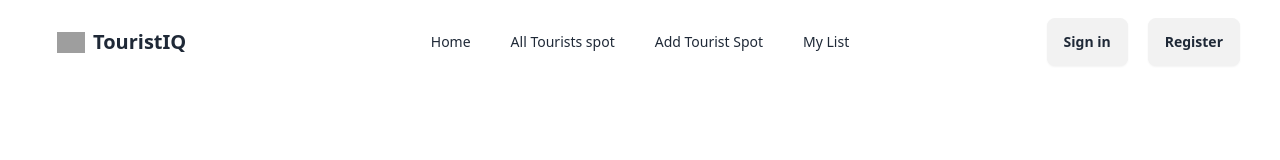
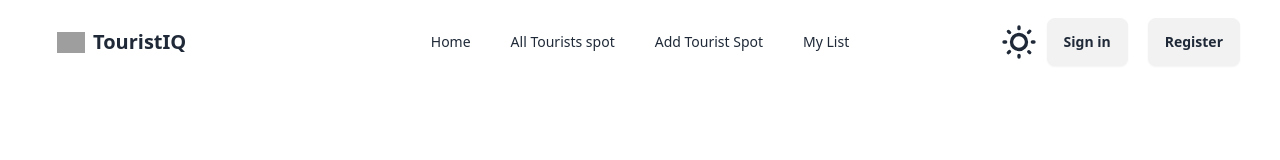
Before and after one commit to nhwnahid007/tourist-iq-client, a React (Vite) app: page /login in a window 1280 px wide. Shown: the top 160 px of the page. Built offline with nearby package versions, Linux system fonts and the light colour scheme; no server answers; grey boxes are pictures that could not be loaded.

Commit message:
added theme controller

```diff
--- a/index.html
+++ b/index.html
@@ -1,5 +1,5 @@
 <!doctype html>
-<html lang="en">
+<html lang="en" data-theme="dark">
   <head>
     <meta charset="UTF-8" />
     <link rel="icon" type="image/svg+xml" href="/vite.svg" />
--- a/src/Pages/MyList/MyList.jsx
+++ b/src/Pages/MyList/MyList.jsx
@@ -40,6 +40,8 @@ const MyList = () => {
                             text: "Your file has been deleted.",
                             icon: "success"
                         });
+                        const remaining = list.filter(remainingList => remainingList._id !== _id)
+                        setList(remaining)
                     }
                 })
         }
--- a/src/Pages/ViewDetails/ViewDetails.jsx
+++ b/src/Pages/ViewDetails/ViewDetails.jsx
@@ -1,6 +1,6 @@
 import { CiCloudSun } from "react-icons/ci";
-import { FaLocationArrow, FaRegClock } from "react-icons/fa";
-import { MdOutlinePriceCheck } from "react-icons/md";
+import { FaEye, FaLocationArrow, FaRegClock } from "react-icons/fa";
+import { MdBookmarkAdded, MdEmail, MdOutlinePriceCheck } from "react-icons/md";
 import { Link, useLoaderData, useParams } from "react-router-dom";
 
 
@@ -10,7 +10,7 @@ const ViewDetails = () => {
     console.log(_id)
     const tourist = tourists.find((tourist) => tourist._id === _id);
     console.log(tourist)
-    const {photo,description,spot,country,time,price,season,location} = tourist
+    const {photo,description,spot,country,time,price,season,location,number,name,email} = tourist
     return (
         <div>
             <h1>{}</h1>
@@ -24,7 +24,7 @@ const ViewDetails = () => {
           />
         </div>
 
-        <div className="max-w-lg bg-base-200 md:max-w-2xl md:z-10 md:shadow-lg md:absolute md:top-0 md:mt-48 lg:w-3/5 lg:left-0 lg:mt-24 lg:ml-20 xl:mt-24 xl:ml-12">
+        <div className="max-w-lg bg-opacity-40 bg-base-200 md:max-w-2xl md:z-10 md:shadow-lg md:absolute md:top-0 md:mt-16 lg:w-3/5 lg:left-0 lg:mt-24 lg:ml-20 xl:mt-16 xl:ml-12 backdrop-filter backdrop-blur-lg">
           {/* Text Wrapper */}
           <div className="flex flex-col p-12 font-lora md:px-16">
             <h2 className="text-2xl font-medium uppercase text-green-800 lg:text-4xl">
@@ -38,6 +38,9 @@ const ViewDetails = () => {
             <FaLocationArrow />{location}, {country}
             </p>
             <p className="text-gray-500 gap-2 flex items-center text-sm">
+            Visited since last year: <FaEye /> {number}
+            </p>
+            <p className="text-gray-500 gap-2 flex items-center text-sm">
             <FaRegClock /> For {time}
             </p>
             <p className="text-gray-500 flex items-center gap-2 text-sm">
@@ -45,6 +48,12 @@ const ViewDetails = () => {
             </p>
             <p className="text-gray-500 flex items-center gap-2 text-sm">
             <CiCloudSun /> {season}
+            </p>
+            <p className="text-gray-500 flex items-center gap-2 text-sm">
+            <MdBookmarkAdded /> Added by {name}
+            </p>
+            <p className="text-gray-500 flex items-center gap-2 text-sm">
+            <MdEmail /> Email: {email}
             </p>
             {/* Button Container */}
             <div className="mt-8">
--- a/src/Routes/Routes.jsx
+++ b/src/Routes/Routes.jsx
@@ -53,11 +53,11 @@ const router = createBrowserRouter([
 
         {
           path: 'myList',
-          element:<MyList></MyList>
+          element:<PrivateRoute><MyList></MyList></PrivateRoute>
         },
         {
           path: '/Update/:_id',
-          element: <Update></Update>,
+          element: <PrivateRoute><Update></Update></PrivateRoute>,
           loader: () => fetch("http://localhost:5000/tourist"),
         }
       ]
--- a/src/Shared/Navbar.jsx
+++ b/src/Shared/Navbar.jsx
@@ -1,18 +1,32 @@
-import { useContext } from "react";
+import { useContext, useEffect, useState } from "react";
 import { FaBars } from "react-icons/fa";
 import { Link, NavLink } from "react-router-dom";
 import swal from "sweetalert";
 import { AuthContext } from "../Providers/AuthProvider";
 
 const Navbar = () => {
-    const { user, logOut } = useContext(AuthContext)
-    console.log(user)
+  const [theme, setTheme] = useState("light");
+  useEffect(()=>{
+    localStorage.setItem('theme',theme)
+    const localTheme = localStorage.getItem('theme')
+    document.querySelector('html').setAttribute('data-theme',localTheme)
+  },[theme])
+  const handleToggle = (e) => {
+    if (e.target.checked){
+      setTheme('dark')
+    }
+    else{
+      setTheme('light')
+    }
+  };
+  console.log(theme)
+  const { user, logOut } = useContext(AuthContext);
+  console.log(user);
   const handleSignOut = () => {
-        logOut()
-        .then(()=>{
-          console.log('logged out')
+    logOut().then(() => {
+      console.log("logged out");
       swal("Good job!", "Successfully Logged Out!", "success");
-        })
+    });
   };
   const navLinks = (
     <>
@@ -28,8 +42,6 @@ const Navbar = () => {
       <li>
         <NavLink to="/MyList">My List</NavLink>
       </li>
-
-
     </>
   );
   return (
@@ -65,10 +77,37 @@ const Navbar = () => {
       </div>
 
       <div className="navbar-end space-x-2">
+        <label className="swap swap-rotate">
+          {/* this hidden checkbox controls the state */}
+          <input
+            type="checkbox"
+            className="theme-controller"
+            value="synthwave"
+            onChange={handleToggle}
+          />
+
+          {/* sun icon */}
+          <svg
+            className="swap-off fill-current w-10 h-10"
+            xmlns="http://www.w3.org/2000/svg"
+            viewBox="0 0 24 24"
+          >
+            <path d="M5.64,17l-.71.71a1,1,0,0,0,0,1.41,1,1,0,0,0,1.41,0l.71-.71A1,1,0,0,0,5.64,17ZM5,12a1,1,0,0,0-1-1H3a1,1,0,0,0,0,2H4A1,1,0,0,0,5,12Zm7-7a1,1,0,0,0,1-1V3a1,1,0,0,0-2,0V4A1,1,0,0,0,12,5ZM5.64,7.05a1,1,0,0,0,.7.29,1,1,0,0,0,.71-.29,1,1,0,0,0,0-1.41l-.71-.71A1,1,0,0,0,4.93,6.34Zm12,.29a1,1,0,0,0,.7-.29l.71-.71a1,1,0,1,0-1.41-1.41L17,5.64a1,1,0,0,0,0,1.41A1,1,0,0,0,17.66,7.34ZM21,11H20a1,1,0,0,0,0,2h1a1,1,0,0,0,0-2Zm-9,8a1,1,0,0,0-1,1v1a1,1,0,0,0,2,0V20A1,1,0,0,0,12,19ZM18.36,17A1,1,0,0,0,17,18.36l.71.71a1,1,0,0,0,1.41,0,1,1,0,0,0,0-1.41ZM12,6.5A5.5,5.5,0,1,0,17.5,12,5.51,5.51,0,0,0,12,6.5Zm0,9A3.5,3.5,0,1,1,15.5,12,3.5,3.5,0,0,1,12,15.5Z" />
+          </svg>
+
+          {/* moon icon */}
+          <svg
+            className="swap-on fill-current w-10 h-10"
+            xmlns="http://www.w3.org/2000/svg"
+            viewBox="0 0 24 24"
+          >
+            <path d="M21.64,13a1,1,0,0,0-1.05-.14,8.05,8.05,0,0,1-3.37.73A8.15,8.15,0,0,1,9.08,5.49a8.59,8.59,0,0,1,.25-2A1,1,0,0,0,8,2.36,10.14,10.14,0,1,0,22,14.05,1,1,0,0,0,21.64,13Zm-9.5,6.69A8.14,8.14,0,0,1,7.08,5.22v.27A10.15,10.15,0,0,0,17.22,15.63a9.79,9.79,0,0,0,2.1-.22A8.11,8.11,0,0,1,12.14,19.73Z" />
+          </svg>
+        </label>
         {user ? (
           <>
             <Link
-              to="/user"
+              to="/myList"
               className="tooltip z-10 tooltip-left "
               data-tip={user?.displayName}
             >
--- a/src/components/AllTouristsCard/AllTouristsCard.jsx
+++ b/src/components/AllTouristsCard/AllTouristsCard.jsx
@@ -1,11 +1,11 @@
 /* eslint-disable react/prop-types */
 import { CiCloudSun } from "react-icons/ci";
-import { FaLocationArrow, FaRegClock } from "react-icons/fa";
+import { FaEye, FaLocationArrow, FaRegClock } from "react-icons/fa";
 import { MdOutlinePriceCheck } from "react-icons/md";
 import { Link } from "react-router-dom";
 
 const AllTouristsCard = ({ allTourist }) => {
-  const { _id, photo, spot, location, country, time, price,season } = allTourist;
+  const { _id, photo, spot,number, location, country, time, price,season } = allTourist;
   return (
     <div>
       <div className="max-w-screen-xl mx-auto p-5 sm:p-10 md:p-16">
@@ -26,6 +26,9 @@ const AllTouristsCard = ({ allTourist }) => {
             </a>
             <p className="text-gray-500 flex gap-2 items-center text-sm">
             <FaLocationArrow />{location}, {country}
+            </p>
+            <p className="text-gray-500 gap-2 flex items-center text-sm">
+            Visited since last year: <FaEye /> {number}
             </p>
             <p className="text-gray-500 gap-2 flex items-center text-sm">
             <FaRegClock /> For {time}
--- a/tailwind.config.js
+++ b/tailwind.config.js
@@ -14,5 +14,6 @@ export default {
     },
   },
   plugins: [require("daisyui")],
+  themes: ["light", "dark"],
 
 }
```
Lines whose indentation alone changed are shown as unchanged.
